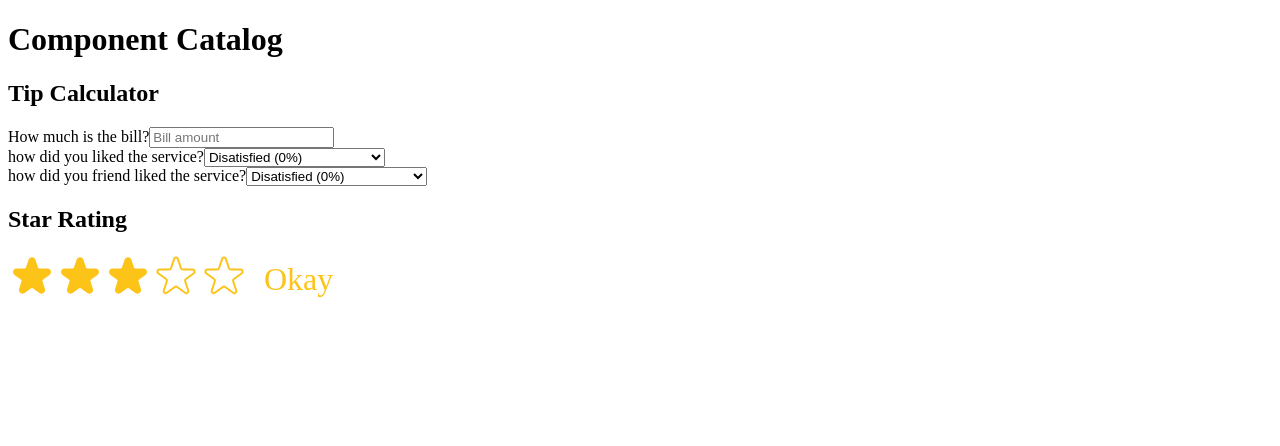
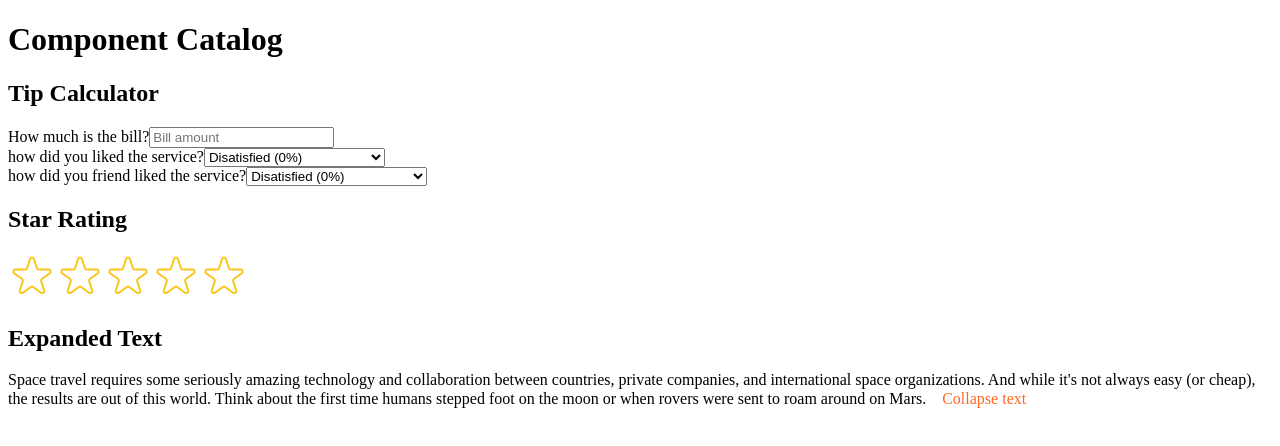
Before and after one commit to biancavlz/component-catalog, a React (Create React App) app: page / in a window 1280 px wide. Shown: the top 446 px of the page. Built offline with nearby package versions, Linux system fonts and the light colour scheme.

Commit message:
Create TextExpander component

```diff
--- a/src/App.js
+++ b/src/App.js
@@ -1,5 +1,6 @@
 import TipCalculator from "./components/tipCalcuator/TipCalculator";
 import Rating from "./components/starRating/Rating";
+import TextExpander from "./components/textExpander/TextExpander";
 
 function App() {
   return (
@@ -12,8 +13,27 @@
         <Rating
           maxRating={5}
           messages={["Terrible", "Bad", "Okay", "Good", "Amazing"]}
-          defaultRating={3}
+          // defaultRating={3}
         />
+      </div>
+
+      <div>
+        <div>
+          <TextExpander
+            collapsedNumWords={20}
+            expandButtonText="Show text"
+            collapseButtonText="Collapse text"
+            buttonColor="#ff6622"
+            expanded={true}
+          >
+            Space travel requires some seriously amazing technology and
+            collaboration between countries, private companies, and
+            international space organizations. And while it's not always easy
+            (or cheap), the results are out of this world. Think about the first
+            time humans stepped foot on the moon or when rovers were sent to
+            roam around on Mars.
+          </TextExpander>
+        </div>
       </div>
     </div>
   );
--- /dev/null
+++ b/src/components/textExpander/TextExpander.js
@@ -0,0 +1,45 @@
+import { useState } from "react";
+
+const container = {
+  padding: "10px",
+  border: "1px solid #ccc",
+  borderRadius: "7px",
+  backgroundColor: "#f7f7f7",
+};
+
+export default function TextExpander({
+  collapsedNumWords = 20,
+  expandButtonText = "Show more",
+  collapseButtonText = "Show less",
+  buttonColor = "blue",
+  expanded = false,
+  children,
+}) {
+  const [isExpanded, setIsExpanded] = useState(expanded);
+  const displaytext = isExpanded
+    ? children
+    : children.split(" ").slice(0, collapsedNumWords).join(" ") + "...";
+  function handleOnClick() {
+    setIsExpanded(!isExpanded);
+  }
+
+  const buttonStyle = {
+    background: "none",
+    border: "none",
+    font: "inherit",
+    cursor: "pointer",
+    marginLeft: "6px",
+    color: buttonColor,
+  };
+  return (
+    <div>
+      <h2>Expanded Text</h2>
+      <span>
+        {displaytext}{" "}
+        <button style={buttonStyle} onClick={handleOnClick}>
+          {isExpanded ? collapseButtonText : expandButtonText}
+        </button>
+      </span>
+    </div>
+  );
+}
```
